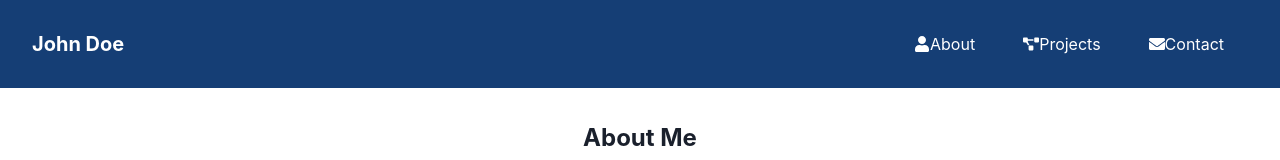
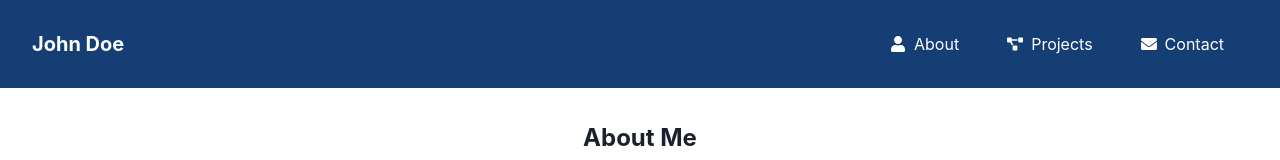
Before and after one commit to GPT-Engineer-App-Dev/my-personal-portal, a React (Vite) app: page / in a window 1280 px wide. Shown: the top 160 px of the page. Built offline with nearby package versions, Linux system fonts and the light colour scheme.

Commit message:
Enhanced readability and visual separation in navigation links by adjusting padding between icons and text.

```diff
--- a/src/pages/Index.jsx
+++ b/src/pages/Index.jsx
@@ -9,9 +9,9 @@ const Index = () => {
           <Flex justify="space-between" align="center" px={8} w="full">
             <Text fontSize="xl" fontWeight="bold">John Doe</Text>
             <Box display={{ base: "block", md: "flex" }} justifyContent="center" alignItems="center">
-              <Link href="#about" display="flex" alignItems="center" justifyContent="center" px={6} py={2} _hover={{ textDecoration: "underline" }}><FaUser /> About</Link>
-              <Link href="#projects" display="flex" alignItems="center" justifyContent="center" px={6} py={2} _hover={{ textDecoration: "underline" }}><FaProjectDiagram /> Projects</Link>
-              <Link href="#contact" display="flex" alignItems="center" justifyContent="center" px={6} py={2} _hover={{ textDecoration: "underline" }}><FaEnvelope /> Contact</Link>
+              <Link href="#about" display="flex" alignItems="center" justifyContent="center" px={6} py={2} _hover={{ textDecoration: "underline" }}><FaUser /><Text ml={2}>About</Text></Link>
+              <Link href="#projects" display="flex" alignItems="center" justifyContent="center" px={6} py={2} _hover={{ textDecoration: "underline" }}><FaProjectDiagram /><Text ml={2}>Projects</Text></Link>
+              <Link href="#contact" display="flex" alignItems="center" justifyContent="center" px={6} py={2} _hover={{ textDecoration: "underline" }}><FaEnvelope /><Text ml={2}>Contact</Text></Link>
             </Box>
           </Flex>
         </Box>
```
